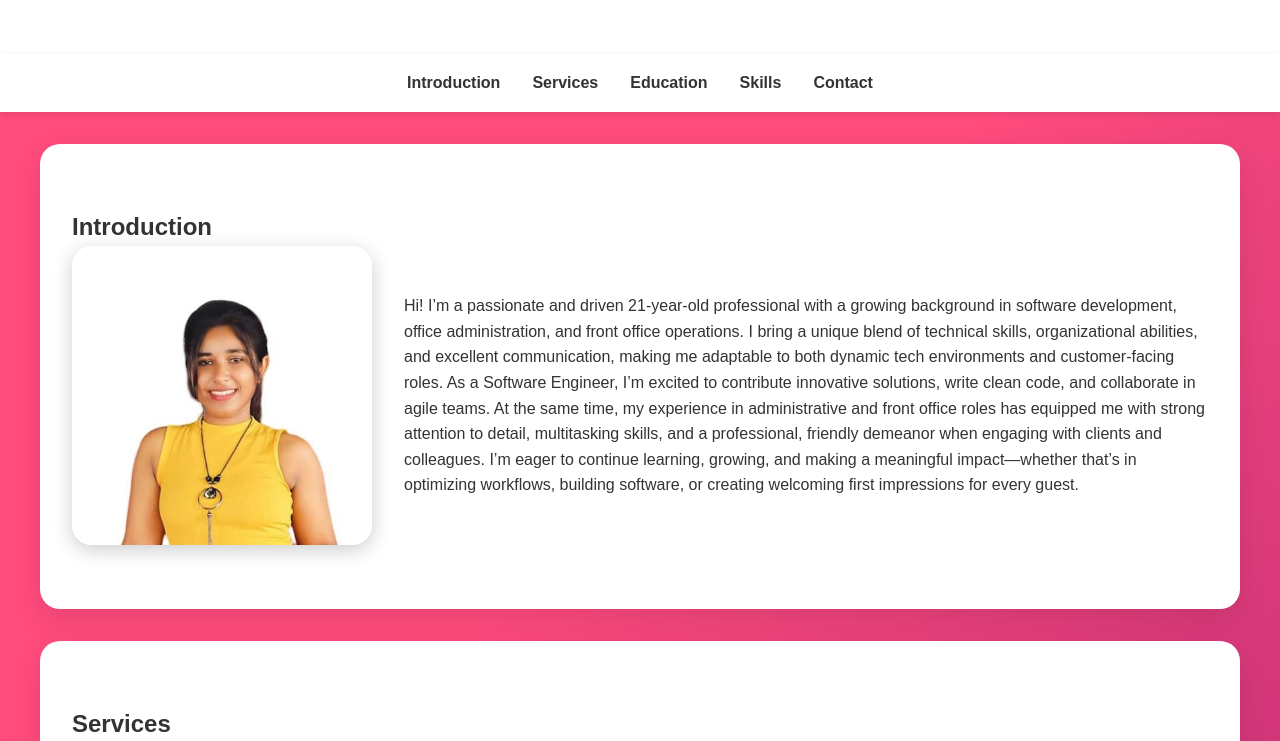
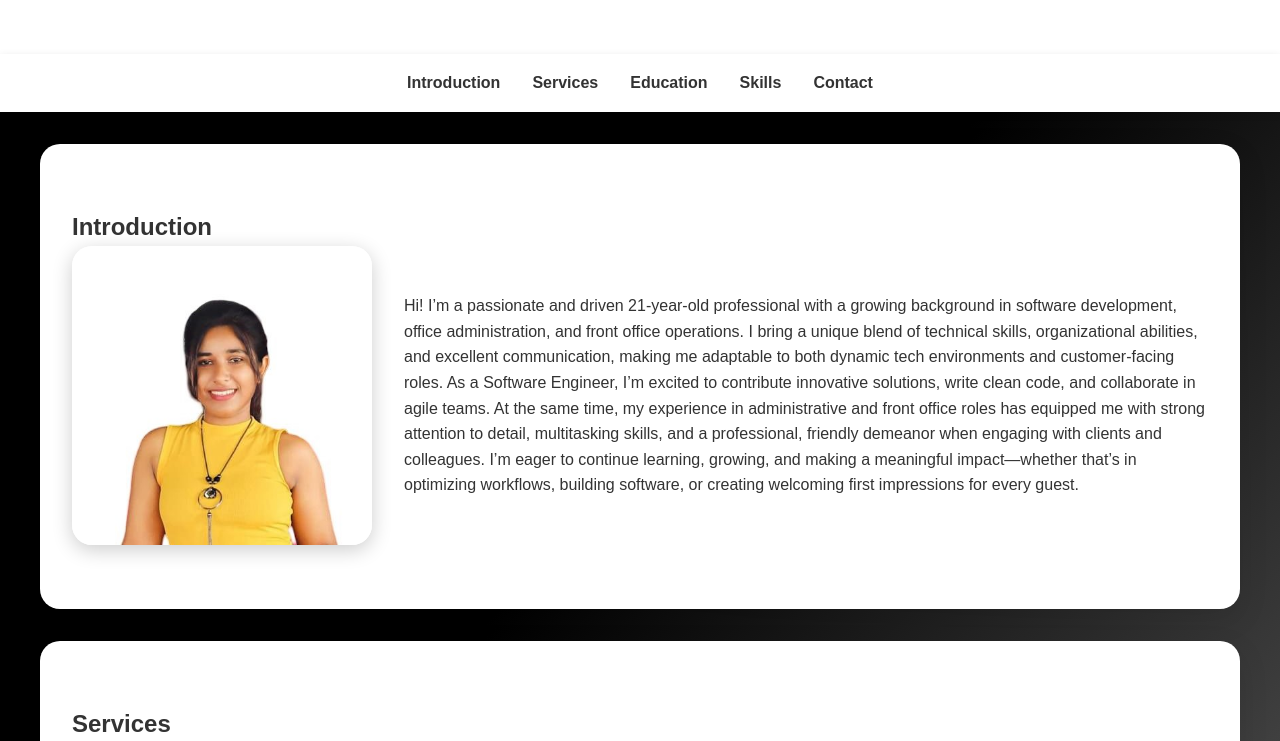
Before and after one commit to tharindiperera/protofolio-Perera, a plain HTML site: page index.html in a window 1280 px wide. Shown: the part 220-961 px from the top of the page. Drawn offline with Linux system fonts and the light colour scheme.

Commit message:
Update index.html

```diff
--- a/index.html
+++ b/index.html
@@ -7,8 +7,8 @@
   <link rel="stylesheet" href="https://cdnjs.cloudflare.com/ajax/libs/font-awesome/6.5.1/css/all.min.css">
   <style>
     :root {
-      --primary: #ff4b7d;
-      --secondary: #6a0572;
+      --primary: #000000;
+      --secondary: #D3D3D3;
       --bg: #fff;
       --text: #333;
     }
```
